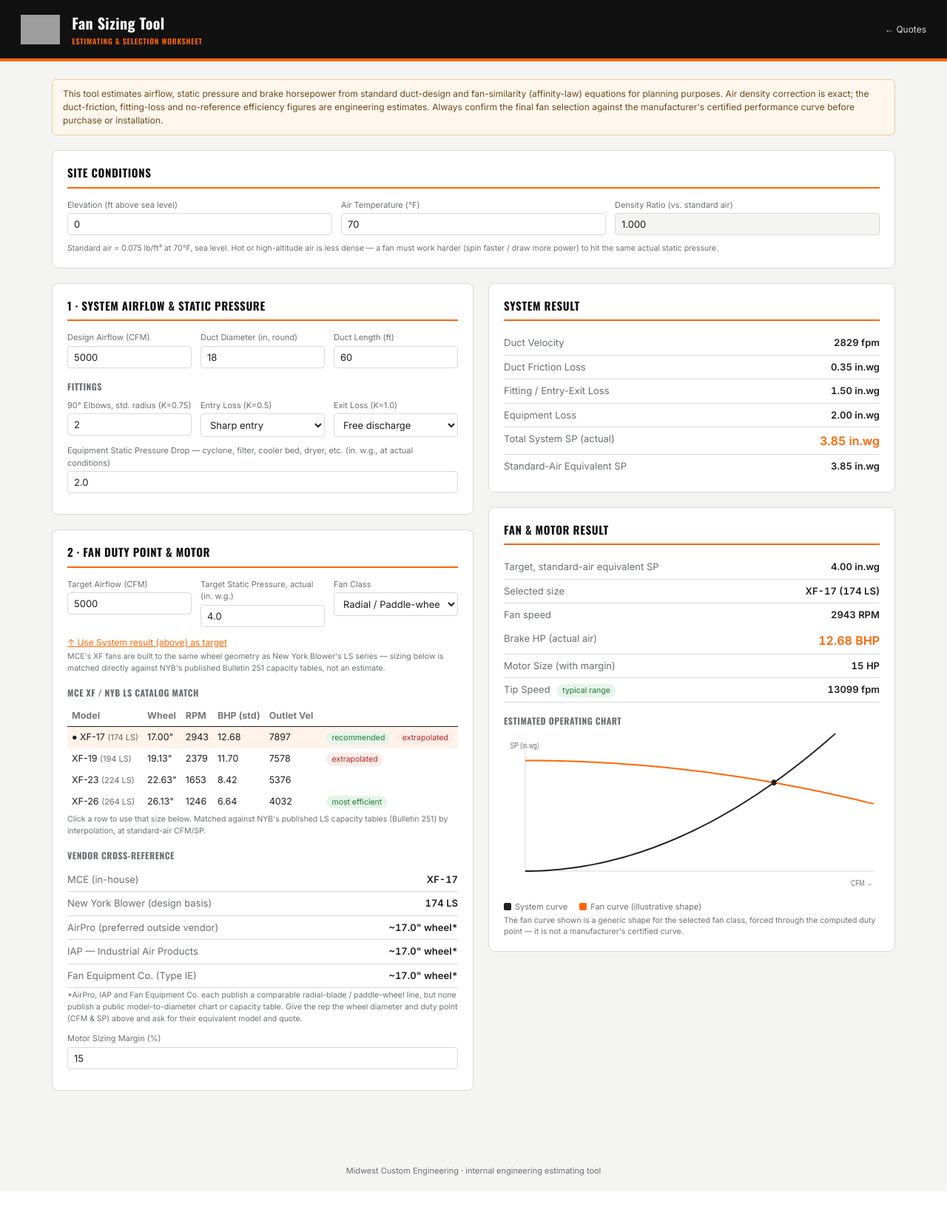
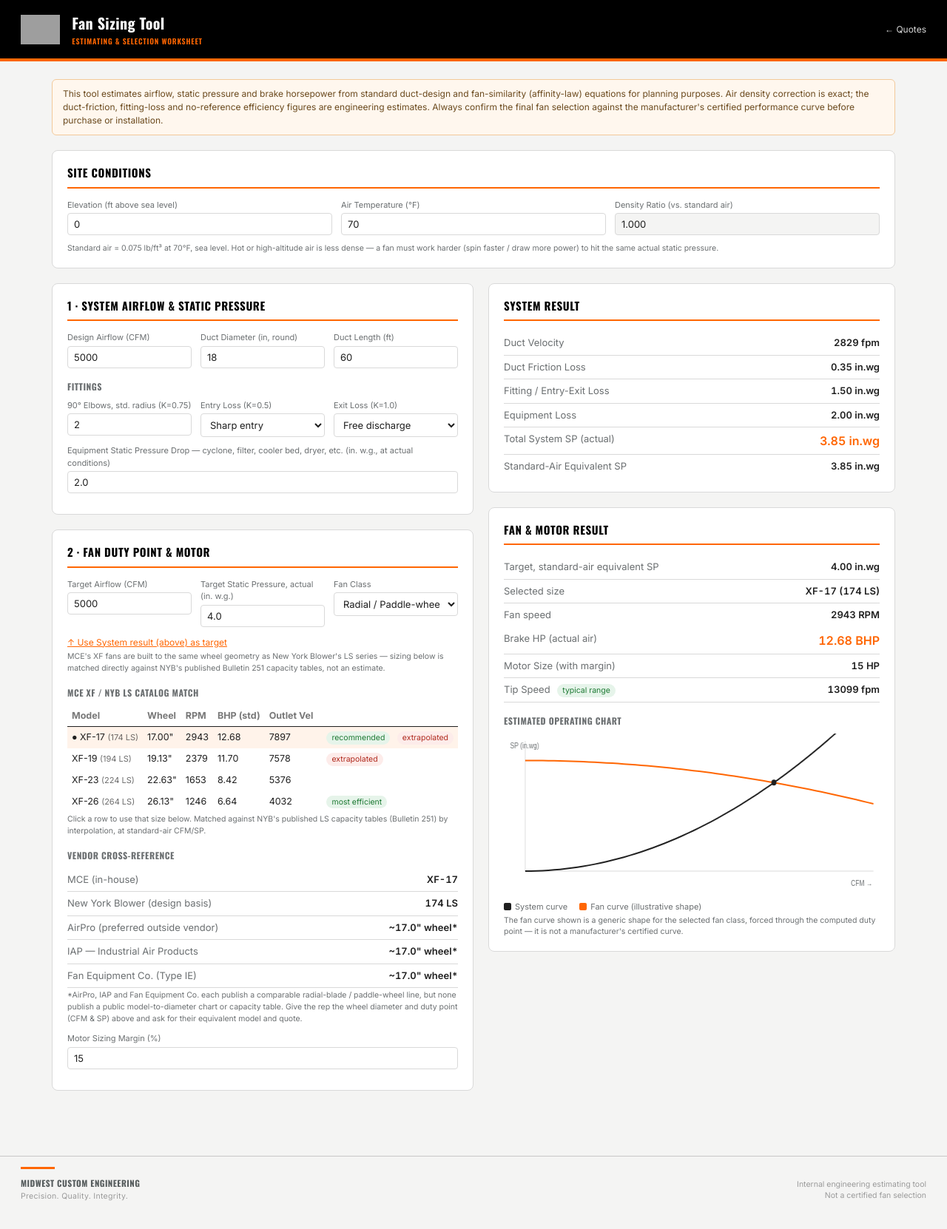
Before and after one commit to JasonShipley/CRM, a Flask app: page /fan-sizing in a window 1280 px wide. Shown: the whole page at 74% size. Before the commit the page ends 1590 px from the top, so only its background shows below. Run offline with Flask 3, Linux system fonts and the light colour scheme; grey boxes are pictures that could not be loaded.

Commit message:
Align fan sizing tool with MCE Brand Guidelines v1.0
Use exact brand hex values (#000000 black, #575D5E steel, #C8C7C7
silver) and rebuild the footer to match the standard MCE document
pattern: silver hairline, orange tab, wordmark, and tagline.

Co-Authored-By: Claude Sonnet 5 <noreply@anthropic.com>
Claude-Session: https://claude.ai/code/session_01FUVH3XbJepMmXgSCojP71S

```diff
--- a/renderer/templates/fan_sizing.html
+++ b/renderer/templates/fan_sizing.html
@@ -11,9 +11,11 @@
     src: url(data:font/woff2;base64,{{ fonts.inter }}) format("woff2"); }
 
   :root {
-    --black: #111111;
+    /* MCE Brand Guidelines v1.0: orange #FF6602, black #000000, steel grey #575D5E, silver #C8C7C7 */
+    --black: #000000;
     --orange: #ff6602;
     --gray: #575d5e;
+    --silver: #c8c7c7;
     --ink: #1f1f1f;
     --ink-soft: #6b6f71;
     --thead: #e4e4e4;
@@ -78,7 +80,13 @@
   button.linkbtn { background: none; border: none; color: var(--orange); font-size: 12px; font-family: inherit;
     cursor: pointer; padding: 0; text-decoration: underline; }
 
-  footer { text-align: center; font-size: 11px; color: var(--ink-soft); padding: 20px; }
+  footer.bfoot { border-top: 1px solid var(--silver); margin-top: 8px; padding: 14px 28px 26px; }
+  footer.bfoot .rule { height: 3px; width: 46px; background: var(--orange); margin-bottom: 10px; }
+  footer.bfoot .row { display: flex; justify-content: space-between; align-items: baseline; flex-wrap: wrap; gap: 6px; }
+  footer.bfoot .brand { font-family: "Oswald"; font-weight: 700; font-size: 11.5px; letter-spacing: .04em;
+    color: var(--gray); text-transform: uppercase; }
+  footer.bfoot .tag { font-size: 10.5px; color: #9a9a9a; letter-spacing: .03em; margin-top: 2px; }
+  footer.bfoot .fnote { font-size: 10.5px; color: #9a9a9a; text-align: right; }
 </style>
 </head>
 <body>
@@ -237,7 +245,16 @@
     </div>
   </div>
 </main>
-<footer>Midwest Custom Engineering &middot; internal engineering estimating tool</footer>
+<footer class="bfoot">
+  <div class="rule"></div>
+  <div class="row">
+    <div>
+      <div class="brand">Midwest Custom Engineering</div>
+      <div class="tag">Precision. Quality. Integrity.</div>
+    </div>
+    <div class="fnote">Internal engineering estimating tool<br>Not a certified fan selection</div>
+  </div>
+</footer>
 
 <script>
 const NEMA_HP = [0.5,0.75,1,1.5,2,3,5,7.5,10,15,20,25,30,40,50,60,75,100,125,150,200,250,300,350,400,450,500];
```
